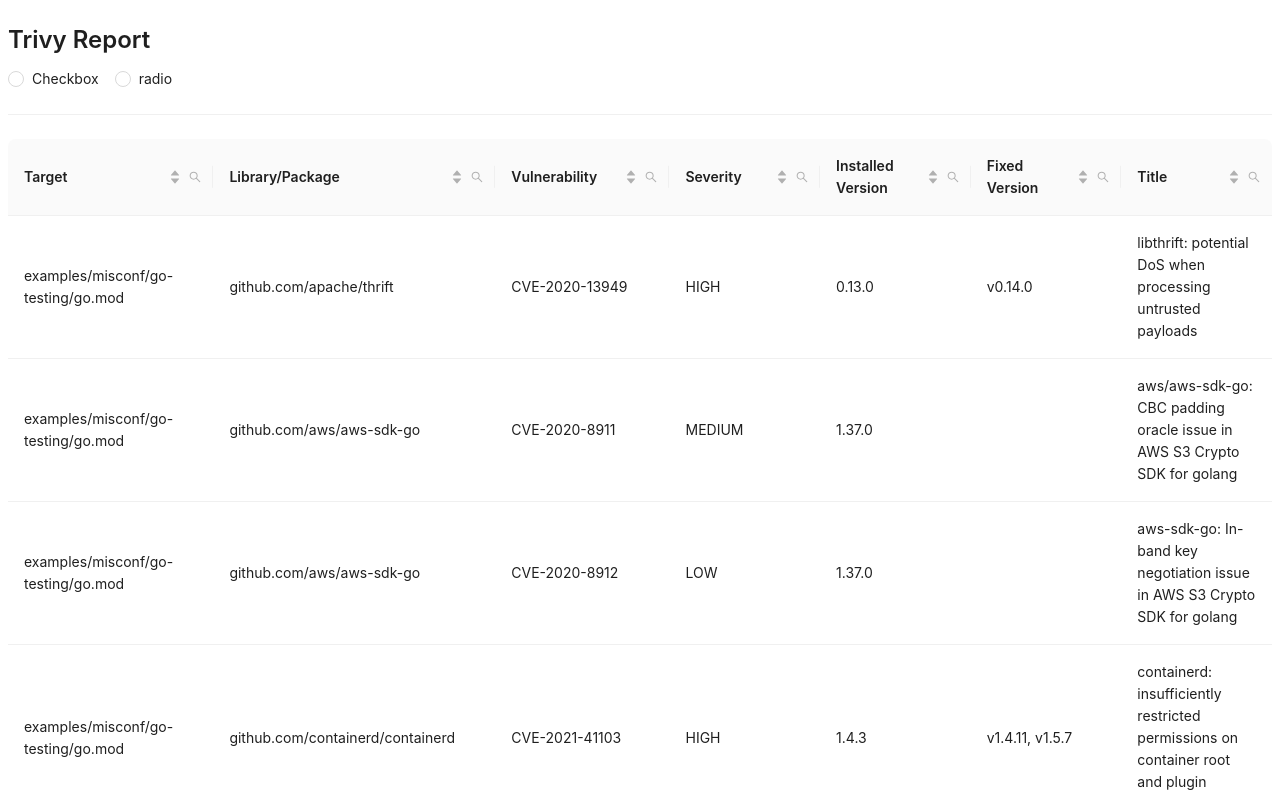
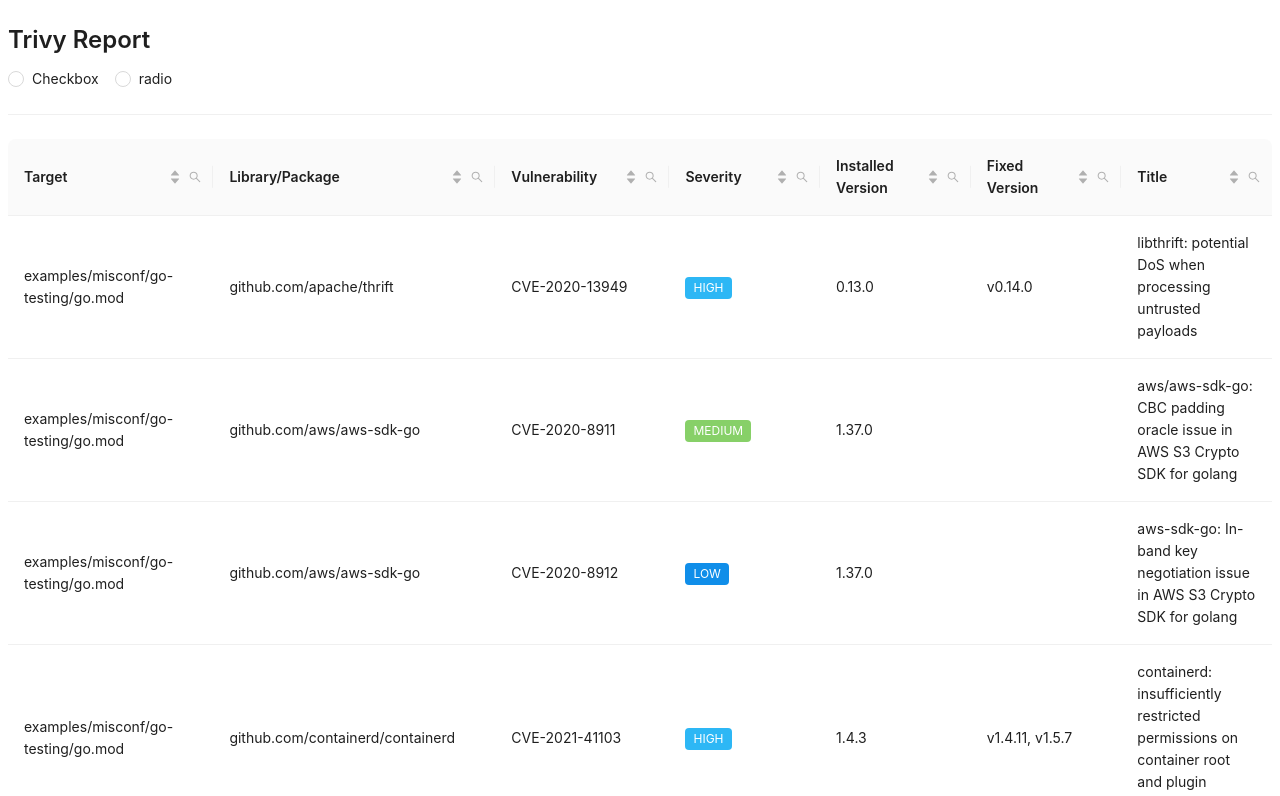
Before and after one commit to fatihtokus/scan2html, a React (Vite) app in the folder src/frontend-app/: page / in a window 1280 px wide. Shown: the top 796 px of the page. Built offline with nearby package versions, Linux system fonts and the light colour scheme.

Commit message:
FE-15 SeverityTag component was created

```diff
--- a/src/frontend-app/src/components/trivy-report/TrivyReport.tsx
+++ b/src/frontend-app/src/components/trivy-report/TrivyReport.tsx
@@ -2,13 +2,14 @@
 import { useRef, useState } from "react";
 import Highlighter from "react-highlight-words";
 import type { InputRef } from "antd";
-import { Button, Input, Space, Table, Tag } from "antd";
+import { Button, Input, Space, Table } from "antd";
 import type { ColumnType, ColumnsType } from "antd/es/table";
 import type { FilterConfirmProps } from "antd/es/table/interface";
 import { Divider, Radio } from "antd";
 import Title from "antd/es/typography/Title";
 
 import { FormattedResult } from "../../types";
+import SeverityTag from "./components/SeverityTag";
 
 type DataIndex = keyof FormattedResult;
 
@@ -187,32 +188,8 @@
       ...getColumnSearchProps("Severity"),
       sorter: (a, b) => a.Target.length - b.Target.length,
       sortDirections: ["descend", "ascend"],
-      //   render: (_, { tags }) => (
-      //     <>
-      //       {tags.map(tag => {
-      //         let color = tag.length > 5 ? "geekblue" : "green";
-      //         if (tag === "loser") {
-      //           color = "volcano";
-      //         }
-      //         return (
-      //           <Tag color={color} key={tag}>
-      //             {tag.toUpperCase()}
-      //           </Tag>
-      //         );
-      //       })}
-      //     </>
-      //   ),
-      // render: (_, { Misconfigurations }) => (
-      //   <>
-      //     {Misconfigurations.map(tag => {
-      //       return (
-      //         <Tag color="volcano" key={tag.ID}>
-      //           {tag.Severity}
-      //         </Tag>
-      //       );
-      //     })}
-      //   </>
-      // ),
+
+      render: (_, { Severity }) => <SeverityTag severity={Severity} />,
     },
     {
       title: "Installed Version",
--- /dev/null
+++ b/src/frontend-app/src/components/trivy-report/components/SeverityTag.tsx
@@ -0,0 +1,31 @@
+import { Tag } from "antd";
+
+const SeverityTag = ({ severity }: { severity: string }) => {
+  let color;
+
+  switch (severity.toLowerCase()) {
+    case "critical":
+      color = "#f50";
+      break;
+    case "high":
+      color = "#2db7f5";
+      break;
+    case "medium":
+      color = "#87d068";
+      break;
+    case "low":
+      color = "#108ee9";
+      break;
+    default:
+      color = "#ccc";
+      break;
+  }
+
+  return (
+    <Tag color={color} key={severity}>
+      {severity}
+    </Tag>
+  );
+};
+
+export default SeverityTag;
```
